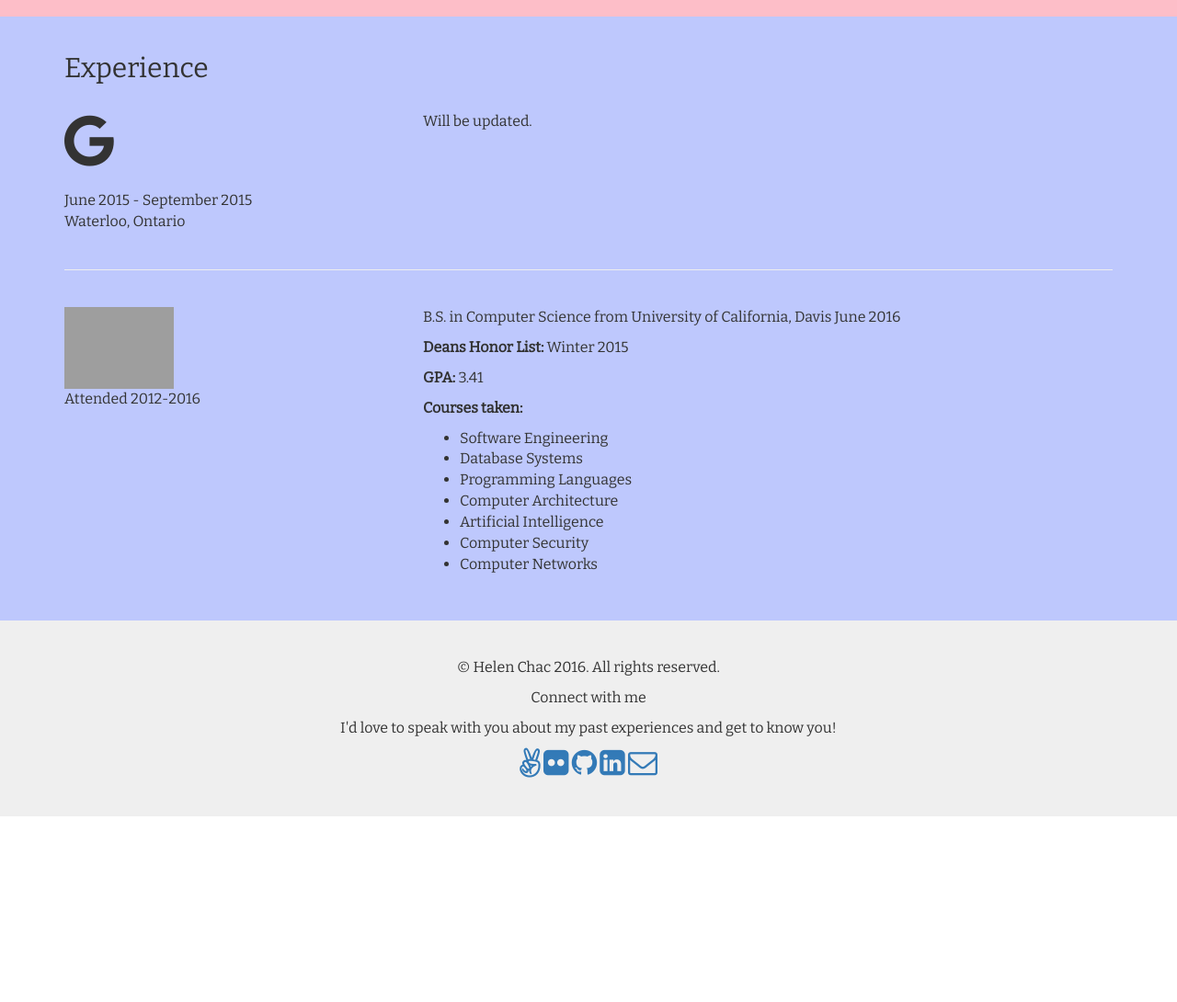
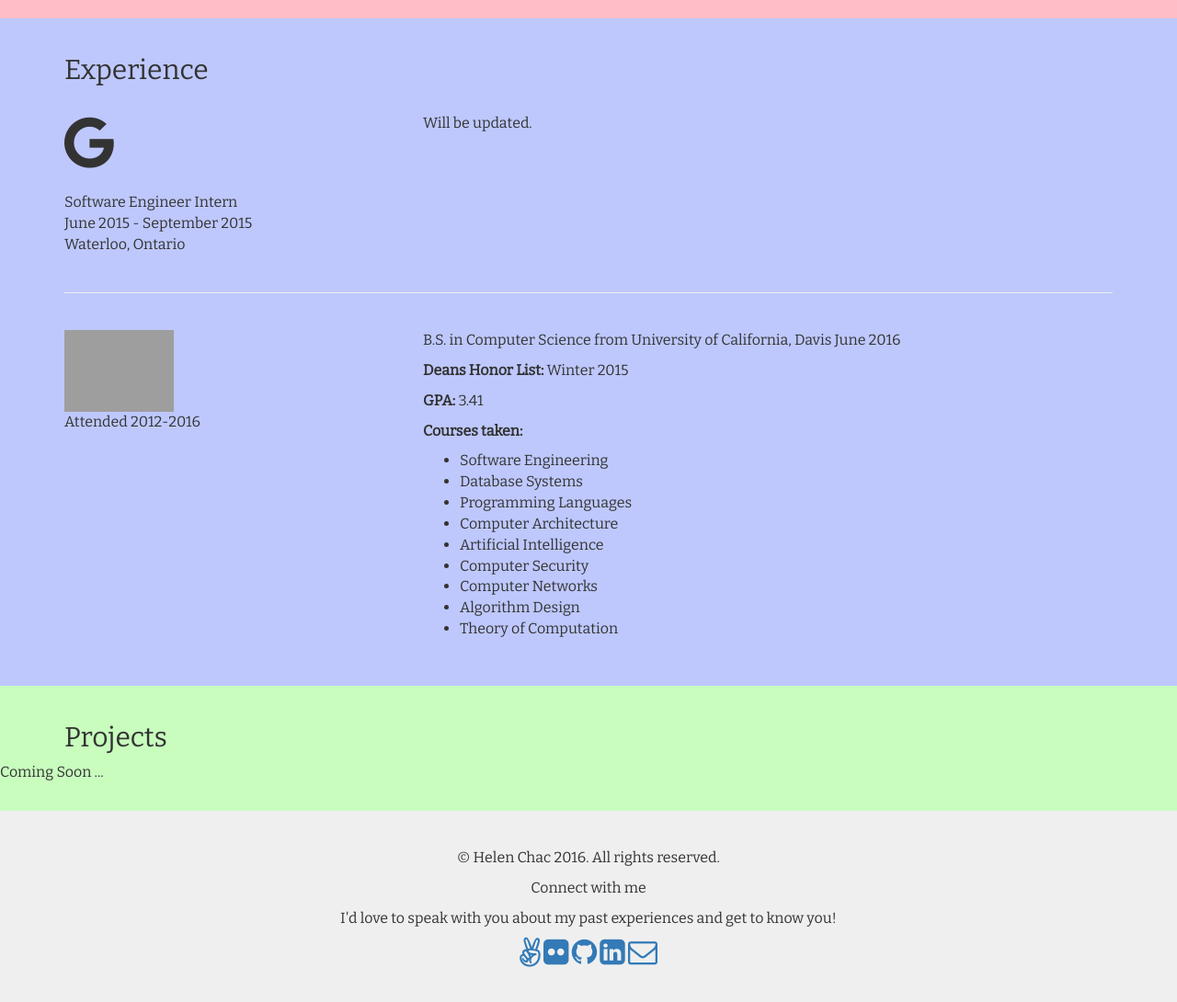
Before and after one commit to hyperrhelen/hyperrhelen.github.io, a plain HTML site: page index.html in a window 1280 px wide. Shown: the part 1000-2090 px from the top of the page at 92% size. Before the commit the page ends 1888 px from the top, so only its background shows below. Drawn offline with nearby package versions, Linux system fonts and the light colour scheme; grey boxes are pictures that could not be loaded.

Commit message:
Added Projects
Coming soon ...

```diff
--- a/css/style.css
+++ b/css/style.css
@@ -141,6 +141,10 @@ section {
   /*color: #fad832;*/
 }
 
+.projects {
+  background-color: #c8fdbe;
+}
+
 /*#welcome {
   text-align: center;
   vertical-align: center;
--- a/index.html
+++ b/index.html
@@ -114,7 +114,7 @@
     <div class="container">
       <h2>Experience</h2>
       <div class="row">
-        <div class="col-sm-4"><i class="fa fa-google fa-4x"></i><br/><br/>June 2015 - September 2015<br/>Waterloo, Ontario</div>
+        <div class="col-sm-4"><i class="fa fa-google fa-4x"></i><br/><br/>Software Engineer Intern <br/>June 2015 - September 2015<br/>Waterloo, Ontario</div>
         <div class="col-sm-8">Will be updated.</div>
       </div>
       <hr>
@@ -137,14 +137,24 @@
             <li>Artificial Intelligence</li>
             <li>Computer Security</li>
             <li>Computer Networks</li>
+            <li>Algorithm Design</li>
+            <li>Theory of Computation</li>
           </ul>
         </div>
       </div>
     </div>
   </section>
 
+  <a name="project"></a>
+  <section class="projects">
+    <div class="container">
+      <h2>Projects</h2>
+    </div>
+    <p>Coming Soon ...</p>
+  </section>
 
   <!-- TODO(Helen): Fix the footer for web pages, it's fixed to the bottom for mobile devices -->
+  <a name="contact"></a>
   <footer>
     <section id="footer">
       <div class="container">
```
